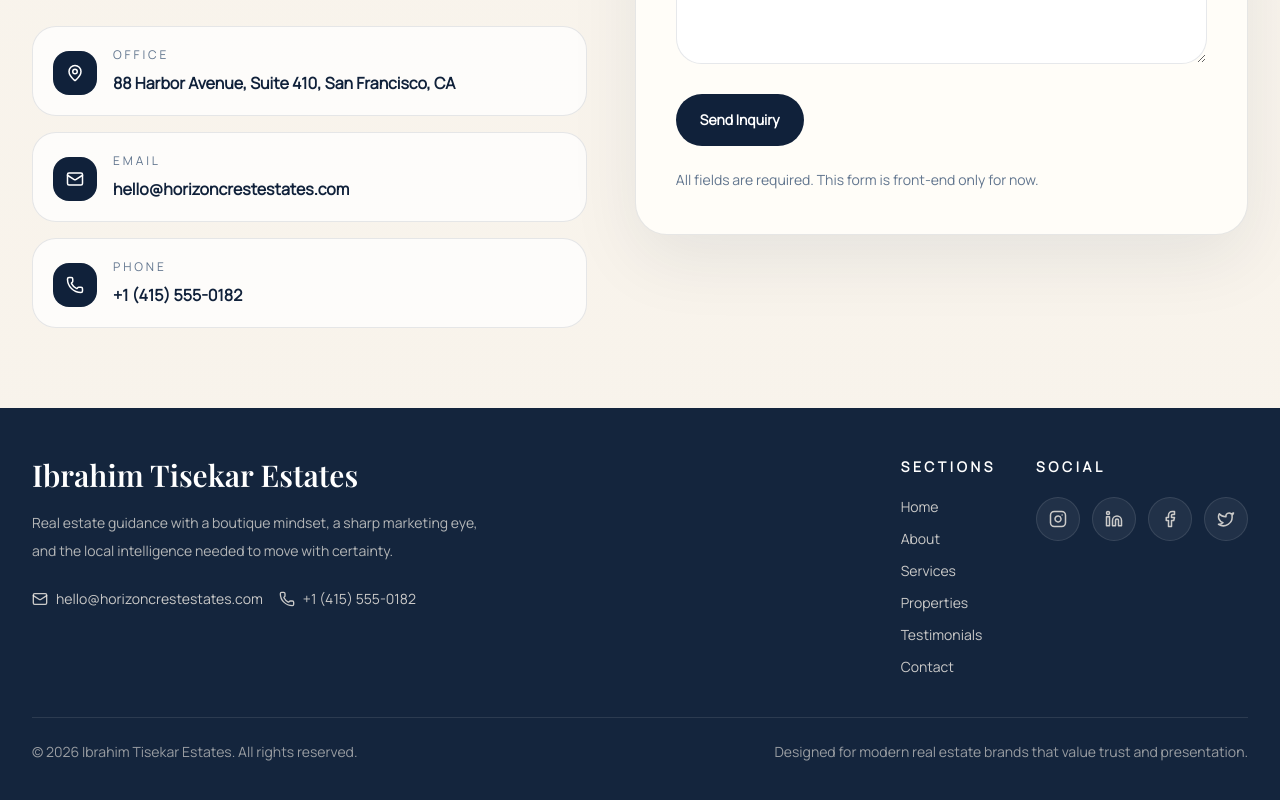
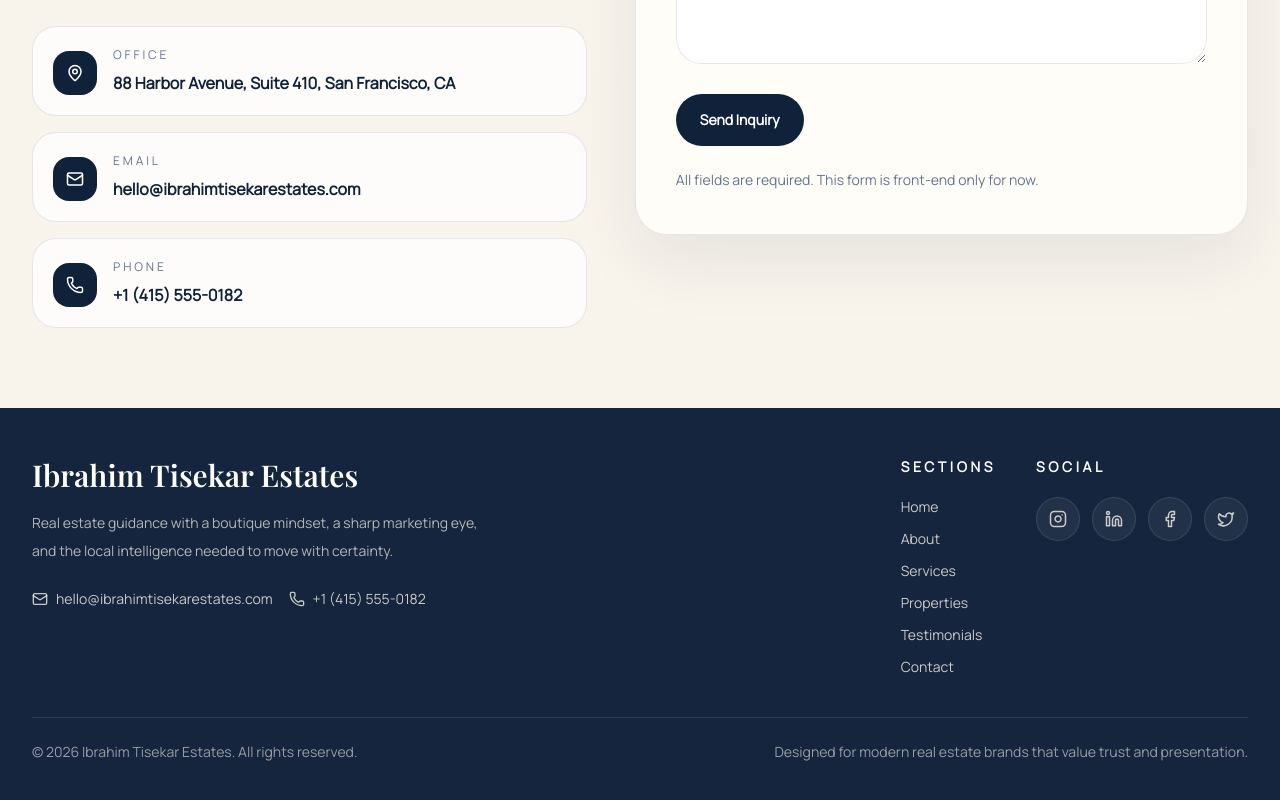
Before and after one commit to Zuvairiya7197/react-next-single-page, a Next.js app: page / in a window 1280 px wide. Shown: the part 6071-6871 px from the top of the page. Built offline with nearby package versions, Linux system fonts and the light colour scheme.

Commit message:
email updated

```diff
--- a/components/Footer.tsx
+++ b/components/Footer.tsx
@@ -30,11 +30,11 @@ export function Footer() {
           </p>
           <div className="mt-6 flex flex-wrap gap-4 text-sm">
             <a
-              href="mailto:hello@horizoncrestestates.com"
+              href="mailto:hello@ibrahimtisekarestates.com"
               className="inline-flex items-center gap-2"
             >
               <Mail size={16} aria-hidden="true" />
-              hello@horizoncrestestates.com
+              hello@ibrahimtisekarestates.com
             </a>
             <a
               href="tel:+14155550182"
--- a/lib/data.ts
+++ b/lib/data.ts
@@ -213,8 +213,8 @@ export const contactDetails = {
   },
   email: {
     label: 'Email',
-    value: 'hello@horizoncrestestates.com',
-    href: 'mailto:hello@horizoncrestestates.com',
+    value: 'hello@ibrahimtisekarestates.com',
+    href: 'mailto:hello@ibrahimtisekarestates.com',
   },
   phone: {
     label: 'Phone',
```
